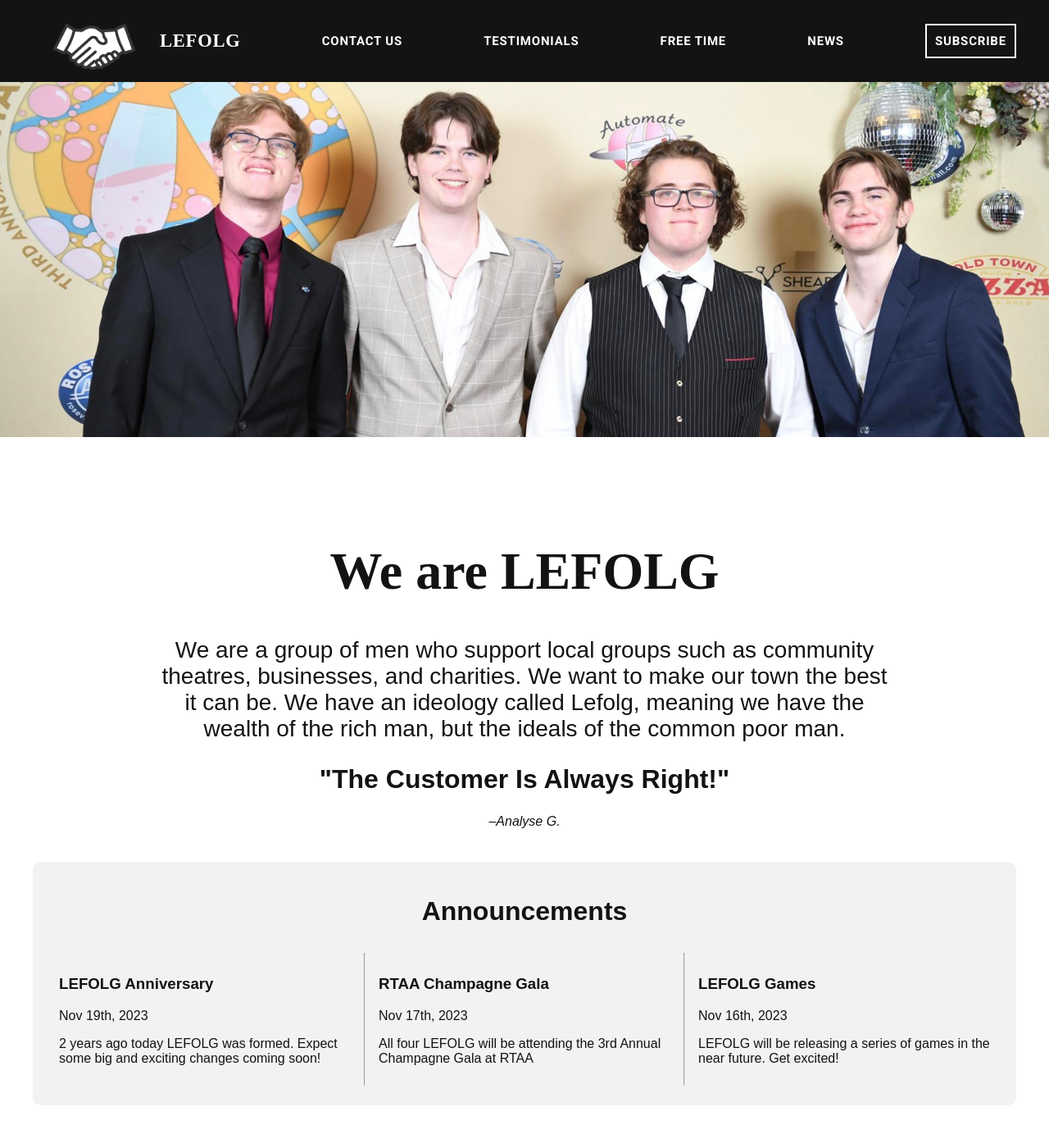
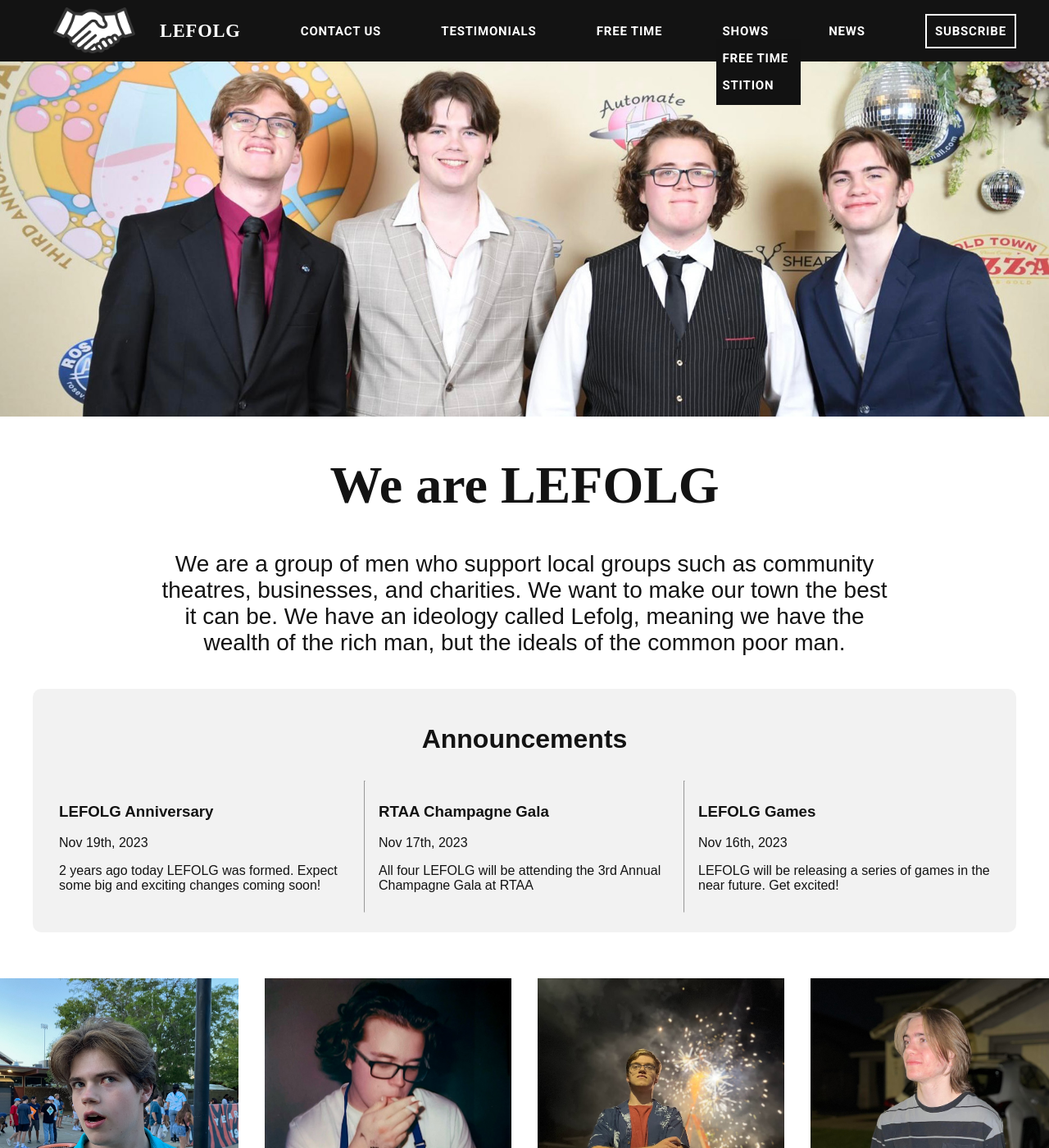
Before and after one commit to BennyHernandez/TheLeftistMen, a Jekyll site: the page built from index.html, in a window 1280 px wide and 1400 px high. Shown: the whole window at 82% size. Built offline with Jekyll 4.4.1, drawn with Linux system fonts in a browser that asks for light colours.

Commit message:
Drop down WIP

```diff
--- a/_layouts/tlm-default.html
+++ b/_layouts/tlm-default.html
@@ -40,8 +40,8 @@
     <main>
       <div class="header">
         <div class="row">
-          <ul>
-            <li>
+          <ul class="nav-list">
+            <li class="title">
               <a
                 class="nav-logo"
                 href="https://theleftistmen.org"
@@ -51,7 +51,14 @@
             </li>
             <li><a href="/contact">Contact Us</a></li>
             <li><a href="/testimonials">Testimonials</a></li>
-            <li><a href="/free-time.html">Free Time</a></li>
+            <li>Free Time</a></li>
+            <li>
+              Shows
+              <ul class="dropdown-menu">
+                <li><a href="/free-time.html">Free Time</a></li>
+                <li><a>Stition</a></li>
+              </ul>
+            </li>
             <li><a href="/news">News</a></li>
             <li>
               <button>
--- a/index.html
+++ b/index.html
@@ -18,8 +18,6 @@ layout: tlm-default
     have an ideology called Lefolg, meaning we have the wealth of the rich man,
     but the ideals of the common poor man.
   </p>
-  <h2>"The Customer Is Always Right!"</h2>
-  <i>–Analyse G.</i>
 </div>
 
 {% assign sortedAnnouncements = site.announcements | reverse %}
--- a/styles.css
+++ b/styles.css
@@ -45,7 +45,7 @@ main:after {
 
 .header {
   position: fixed;
-  height: 100px;
+  height: 75px;
   width: 100%;
   left: 0;
   top: 0;
@@ -70,7 +70,7 @@ main:after {
   text-transform: uppercase;
 }
 
-.header .row ul {
+.header .row ul.nav-list {
   display: flex;
   margin: 0;
   align-items: center;
@@ -85,10 +85,26 @@ main:after {
   position: relative;
 }
 
-.header .row li:first-of-type {
+.header .row ul.nav-list li.title {
   font-family: "Times New Roman", Times, serif;
   font-size: 1.5em;
   padding-left: 115px;
+}
+
+.header .row ul.nav-list ul.dropdown-menu {
+  list-style: none;
+  position: absolute;
+  left: -0.5em;
+  background: #121212;
+  padding: 0;
+  padding-bottom: 1em;
+}
+
+.header .row ul.nav-list ul.dropdown-menu li {
+  padding: 1em;
+  padding-bottom: 0;
+  padding-left: 0.5em;
+  white-space: nowrap;
 }
 
 .eric {
@@ -310,7 +326,7 @@ canvas {
   background: url(./assets/Seal2.png) no-repeat;
   background-position: center;
   background-size: contain;
-  top: -30px;
+  top: -37.5px;
   left: -15px;
   position: absolute;
   height: 100px;
@@ -328,7 +344,7 @@ canvas {
   max-width: 100%;
   overflow: hidden;
   object-fit: cover;
-  margin-top: 100px;
+  margin-top: 75px;
 }
 
 .free-time-banner {
@@ -369,7 +385,6 @@ h1.page-title {
   align-content: center;
   text-align: center;
   flex-direction: column;
-  padding-top: 5rem;
 }
 
 .home-title h1.text-header {
@@ -789,10 +804,6 @@ h2 {
 }
 
 @media only screen and (min-device-width: 320px) and (max-device-width: 480px) {
-  .banner img {
-    margin-top: 100px;
-  }
-
   .header:not(.is-active) .row li:not(:first-of-type) {
     display: none;
   }
```
